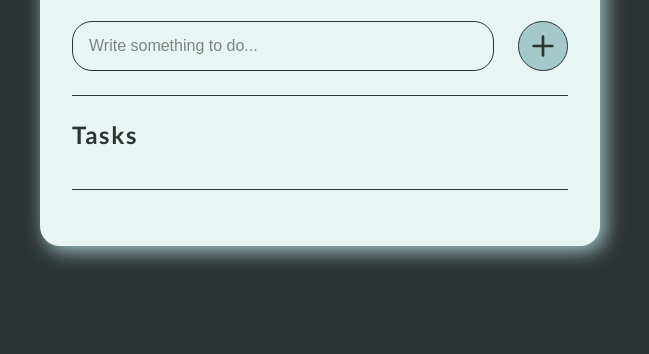
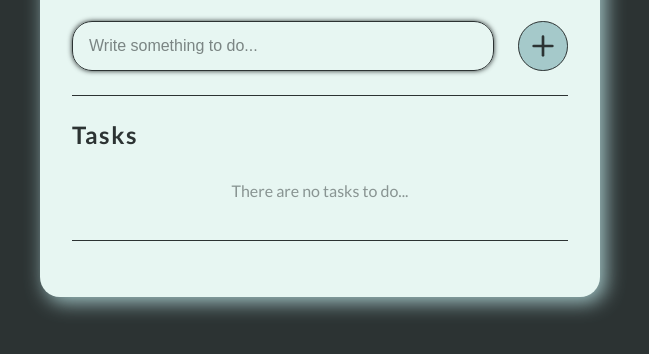
Before and after one commit to diegozam-dev/web-development-practice, a plain HTML site: page todo-list/index.html in a window 1280 px wide. Shown: the part 128-482 px from the top of the page, without its empty margins (320-969 px from the left). Drawn offline with Linux system fonts and the light colour scheme; a web font is replaced by a local one.

Commit message:
local storage verification

```diff
--- a/portfolio-1/style.css
+++ b/portfolio-1/style.css
@@ -543,6 +543,7 @@ footer {
 
     .nav-principal__container {
         position: relative;
+        top: 0;
         width: 100vw;
         padding: 0 2rem;
     }
--- a/todo-list/index.js
+++ b/todo-list/index.js
@@ -13,6 +13,8 @@ const btnCancel = document.querySelector('#btn-cancel');
 /* Cada vez que se carge la página se obtendrán todos las tareas guardadas anteriormente
    en caso de existir alguna de renderizará el to-do list. */
 window.addEventListener('load', () => {
+    if(JSON.parse(localStorage.getItem('todoList')) === null) save();
+
     todoList = JSON.parse(localStorage.getItem('todoList'));
     render();
     todoFormInput.focus();
@@ -21,7 +23,6 @@ window.addEventListener('load', () => {
 /* Permitirá el ingreso de tareas al pulsar Enter siempre que el input no esté vacío. */
 todoFormInput.addEventListener('keyup', (e) => {
     let valueInput = e.target.value.trimStart();
-    console.log(valueInput);
     if(valueInput && e.keyCode === 13) {
         addTodo(valueInput);
         save();
@@ -153,8 +154,13 @@ function render() {
     tasksCompletedDiv.innerHTML = '';
 
     // Separamos las tareas completadas y las no completadas.
-    let tasksUncompleted = todoList.filter(item => item.checked === false);
-    let tasksCompleted = todoList.filter(item => item.checked === true);
+    let tasksUncompleted = [];
+    let tasksCompleted = [];
+
+    if(todoList !== null) {
+        tasksUncompleted = todoList.filter(item => item.checked === false);
+        tasksCompleted = todoList.filter(item => item.checked === true);
+    }
 
     // En caso de no existir tareas por completar se crea un elemento
     // que mustre el mensaje de que no hay tareas que hacer.
```
